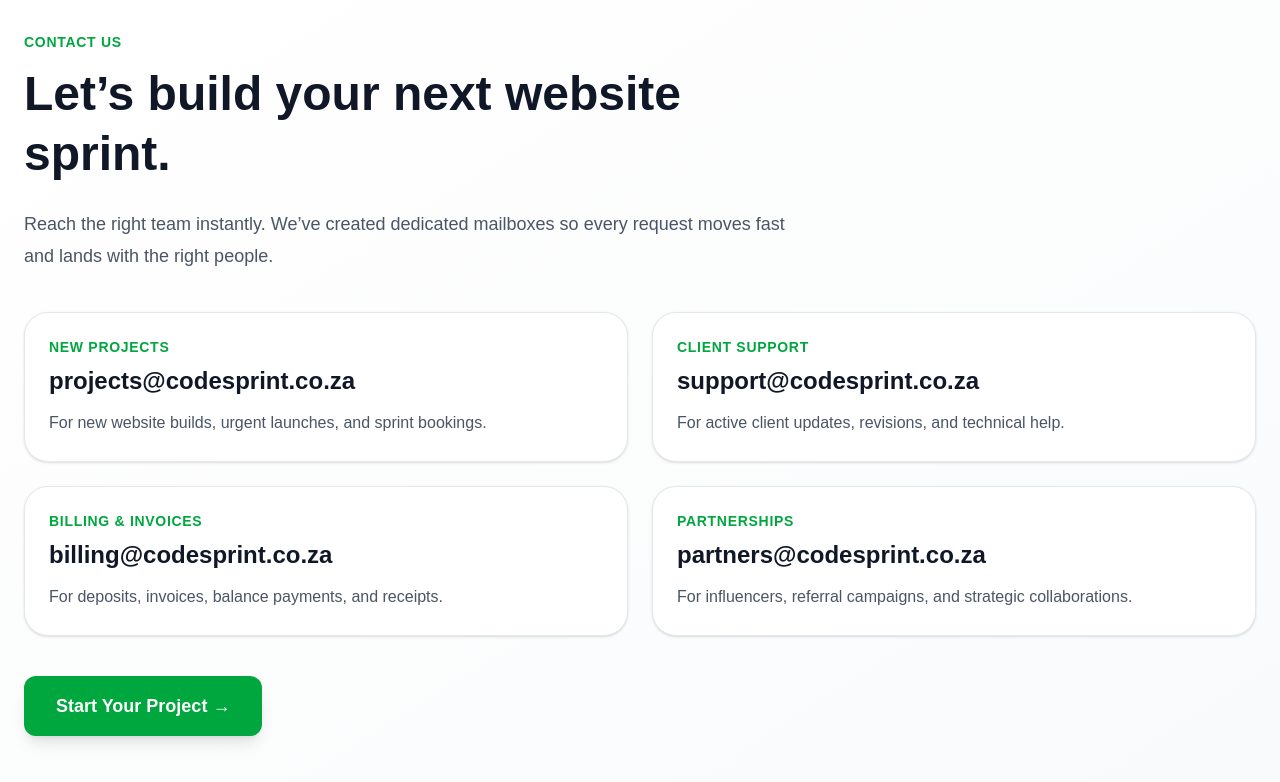
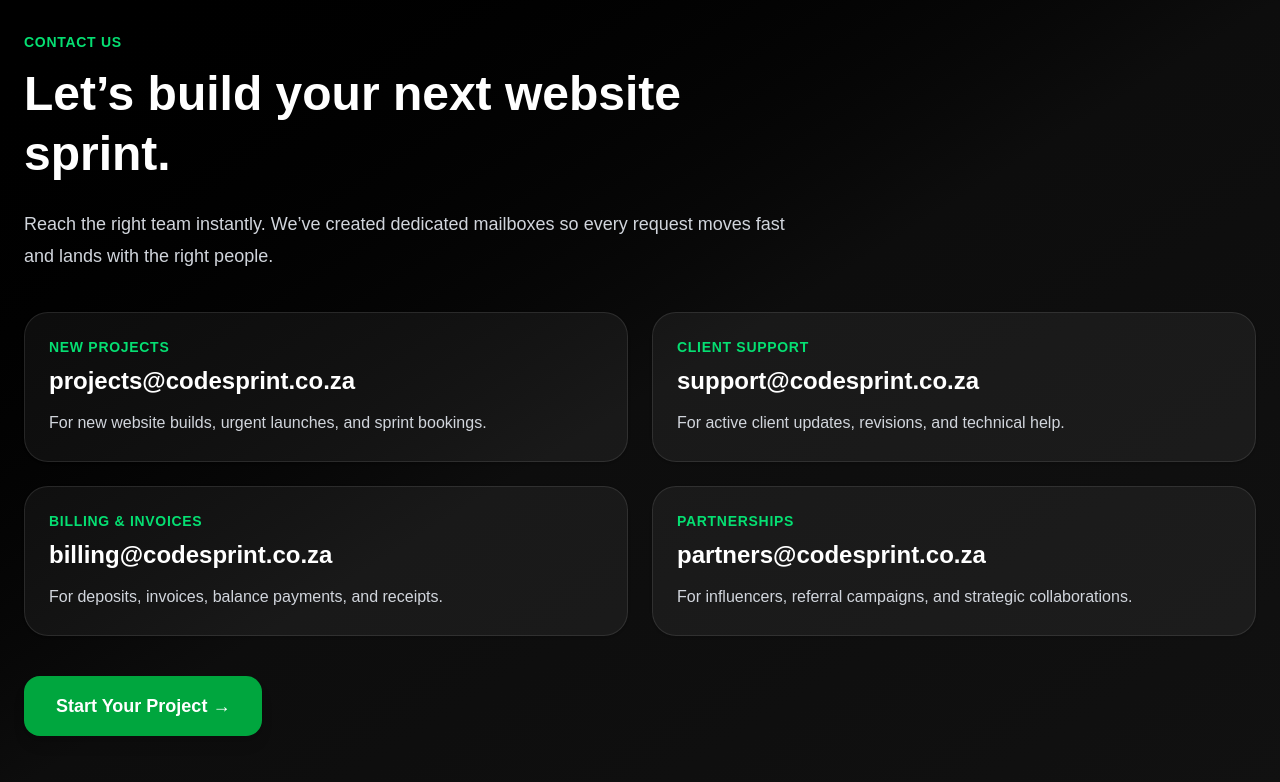
Before and after one commit to mirthh00/codesprint, a Next.js app: page /contact in a window 1280 px wide. Shown: the top 782 px of the page. Built offline with nearby package versions, Linux system fonts and the light colour scheme.

Commit message:
Update page.js

```diff
--- a/src/app/contact/page.js
+++ b/src/app/contact/page.js
@@ -32,45 +32,47 @@ export default function ContactPage() {
   ];
 
   return (
-    <main className="min-h-screen bg-gradient-to-br from-white to-gray-50 text-gray-900">
-      <section className="max-w-7xl mx-auto px-6 pt-8 pb-16">
+   <main className="min-h-screen bg-gradient-to-br from-black via-[#0d0d0d] to-[#111] text-white">
+  <section className="max-w-7xl mx-auto px-4 sm:px-6 pt-6 sm:pt-8 pb-10 sm:pb-16">
     <div className="max-w-3xl">
-          <p className="text-green-600 font-semibold uppercase tracking-wider text-sm mb-3">
+      <p className="text-green-400 font-semibold uppercase tracking-[0.15em] sm:tracking-wider text-xs sm:text-sm mb-3">
         Contact Us
       </p>
-          <h1 className="text-5xl font-bold leading-tight mb-6">
+      <h1 className="text-3xl sm:text-4xl md:text-5xl font-bold leading-tight mb-6">
         Let’s build your next website sprint.
       </h1>
-          <p className="text-gray-600 text-lg leading-8 mb-10">
+      <p className="text-gray-300 text-base sm:text-lg leading-7 sm:leading-8 mb-8 sm:mb-10">
         Reach the right team instantly. We’ve created dedicated mailboxes so
         every request moves fast and lands with the right people.
       </p>
     </div>
 
-        <div className="grid md:grid-cols-2 gap-6">
+    <div className="grid grid-cols-1 md:grid-cols-2 gap-4 sm:gap-6">
       {contacts.map((item) => (
         <div
           key={item.email}
-              className="bg-white border border-gray-200 rounded-3xl p-6 shadow-sm hover:shadow-xl transition"
+          className="bg-white/5 border border-white/10 rounded-2xl sm:rounded-3xl p-5 sm:p-6 shadow-sm hover:shadow-xl hover:bg-white/10 transition"
         >
-              <p className="text-sm uppercase tracking-wider text-green-600 font-semibold mb-2">
+          <p className="text-xs sm:text-sm uppercase tracking-[0.15em] sm:tracking-wider text-green-400 font-semibold mb-2">
             {item.title}
           </p>
           <a
             href={`mailto:${item.email}`}
-                className="text-2xl font-bold text-gray-900 hover:text-green-600 transition"
+            className="text-lg sm:text-2xl font-bold text-white hover:text-green-400 transition break-all"
           >
             {item.email}
           </a>
-              <p className="text-gray-600 mt-3 leading-7">{item.desc}</p>
+          <p className="text-gray-300 mt-3 leading-6 sm:leading-7 text-sm sm:text-base">
+            {item.desc}
+          </p>
         </div>
       ))}
     </div>
 
-        <div className="mt-10">
+    <div className="mt-8 sm:mt-10">
       <Link
         href="/begin"
-            className="bg-green-600 hover:bg-green-700 text-white px-8 py-4 rounded-xl text-lg font-semibold inline-block shadow-lg"
+        className="bg-green-600 hover:bg-green-700 text-white px-6 sm:px-8 py-3 sm:py-4 rounded-xl sm:rounded-2xl text-sm sm:text-lg font-semibold inline-block shadow-lg"
       >
         Start Your Project →
       </Link>
```
Lines whose indentation alone changed are shown as unchanged.
